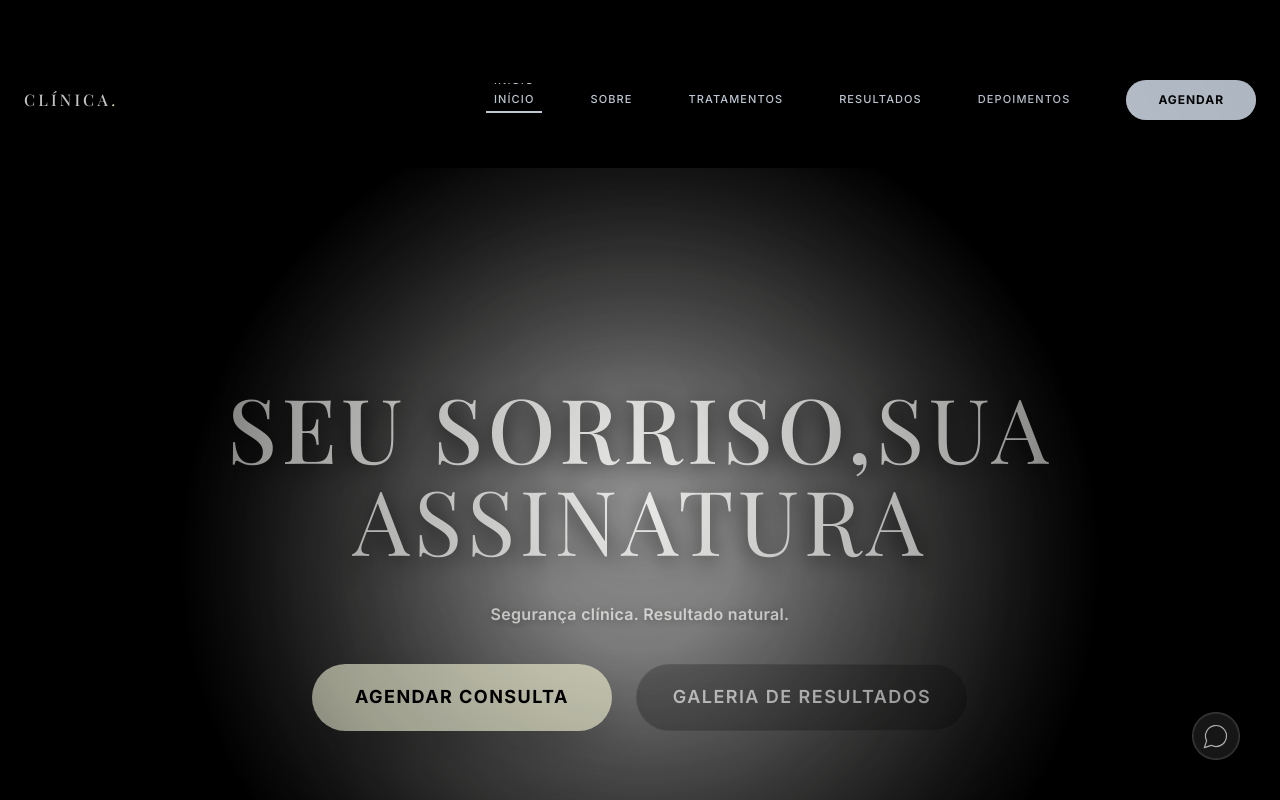
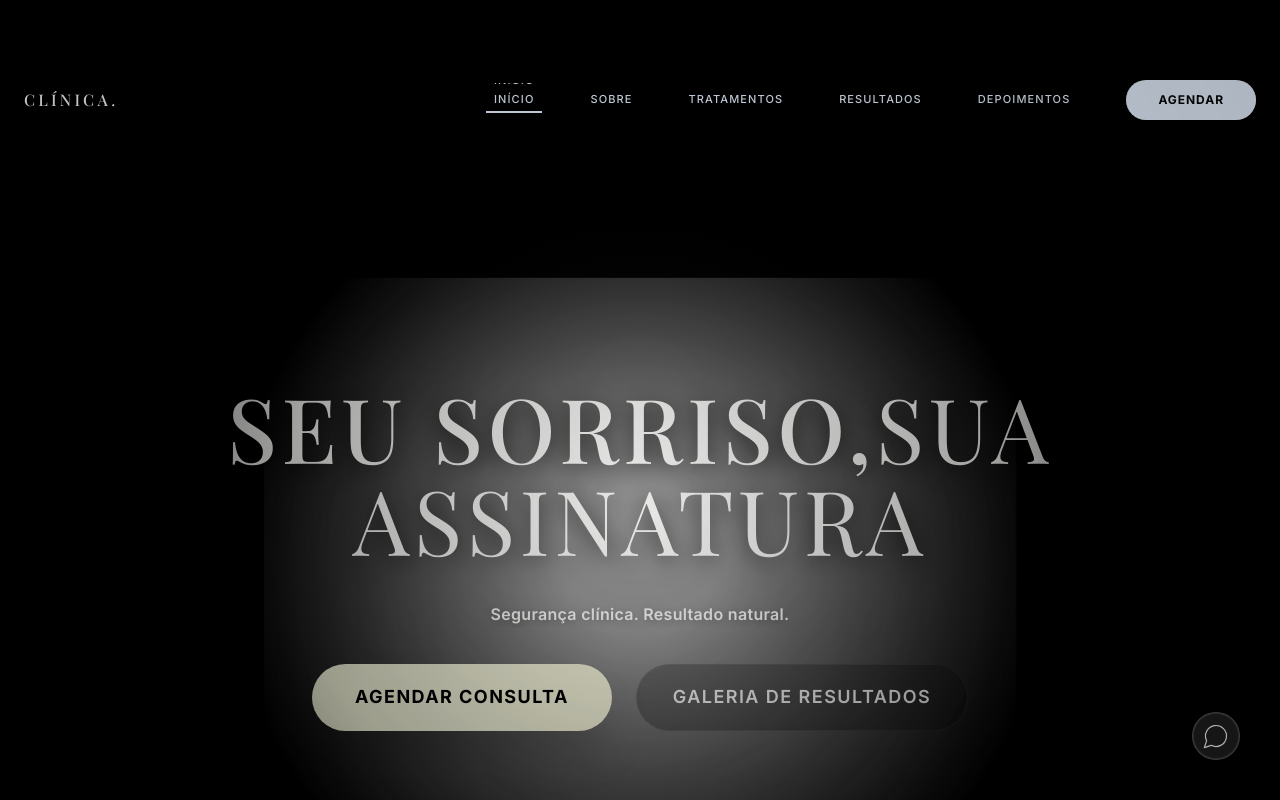
Before and after one commit to ironiaproject-a11y/landpage, a Next.js app: page / in a window 1280 px wide. Shown: the top 800 px of the page. Built offline with nearby package versions, Linux system fonts and the light colour scheme.

Commit message:
style: aggressive hero scale reduction for deep background feel

```diff
--- a/src/components/Hero.tsx
+++ b/src/components/Hero.tsx
@@ -125,8 +125,8 @@ const IntroSequence = forwardRef<IntroSequenceHandle, { isMobile: boolean }>(fun
             const canvasRatio = canvasWidth / canvasHeight;
             const imgRatio = img.naturalWidth / img.naturalHeight;
 
-            // Define the internal scale factor (slightly reduced for better balance)
-            const DRAW_SCALE = isMobile ? 0.90 : 0.85;
+            // Aggressively reduced scale to push the dente into the deep background
+            const DRAW_SCALE = isMobile ? 0.70 : 0.60;
 
             let drawWidth, drawHeight, offsetX = 0, offsetY = 0;
 
@@ -417,10 +417,10 @@ export function Hero() {
                     }
                 };
 
-                // Sync with rotation and depth (Prevents "opening sides" by scaling while rotating)
+                // Sync with rotation and depth (Aggressively smaller for "background" feel)
                 gsap.to(videoWrapperRef.current, {
-                    rotation: isMobile ? 0 : 5, // Avoid "crooked" look on mobile
-                    scale: isMobile ? 0.95 : 1.05, // Scaled down slightly for better balance
+                    rotation: isMobile ? 0 : 5,
+                    scale: isMobile ? 0.80 : 0.90,
                     ease: "none",
                     scrollTrigger: {
                         trigger: sectionRef.current,
@@ -559,7 +559,7 @@ export function Hero() {
                         className="absolute w-[130vw] h-[130vh] top-1/2 left-1/2 -translate-x-1/2 -translate-y-1/2 z-0 pointer-events-none will-change-transform"
                         style={{
                             background: 'radial-gradient(circle, rgba(255, 245, 220, 0.12) 0%, transparent 70%)',
-                            opacity: 0.12
+                            opacity: 0.08
                         }}
                     />
 
@@ -568,11 +568,11 @@ export function Hero() {
                         className="relative w-full h-full flex items-center justify-center z-[5]"
                         style={{
                             maskImage: isMobile
-                                ? 'radial-gradient(circle at center, black 25%, transparent 75%)'
-                                : 'radial-gradient(circle at center, black 12%, transparent 62%)',
+                                ? 'radial-gradient(circle at center, black 20%, transparent 70%)'
+                                : 'radial-gradient(circle at center, black 10%, transparent 55%)',
                             WebkitMaskImage: isMobile
-                                ? 'radial-gradient(circle at center, black 25%, transparent 75%)'
-                                : 'radial-gradient(circle at center, black 12%, transparent 62%)'
+                                ? 'radial-gradient(circle at center, black 20%, transparent 70%)'
+                                : 'radial-gradient(circle at center, black 10%, transparent 55%)'
                         }}
                     >
                         {/* Frame sequence — always visible, driven by intro then scroll */}
```
